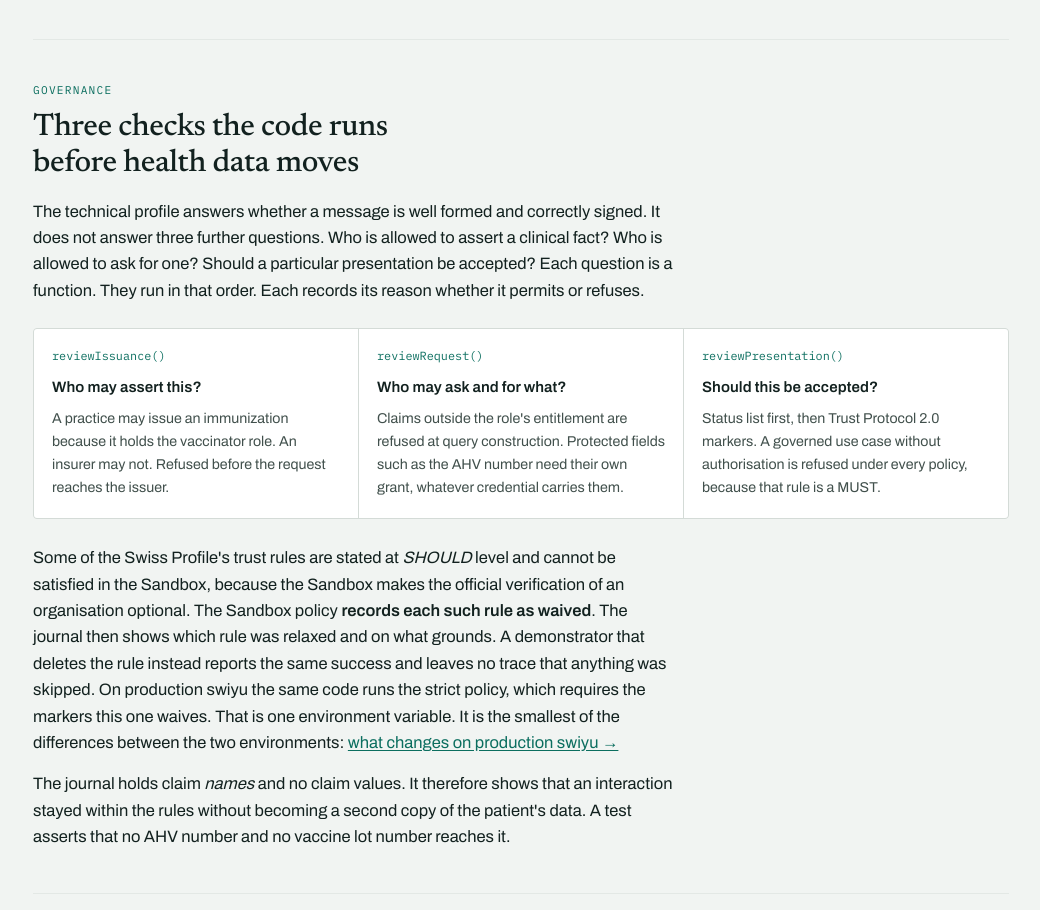
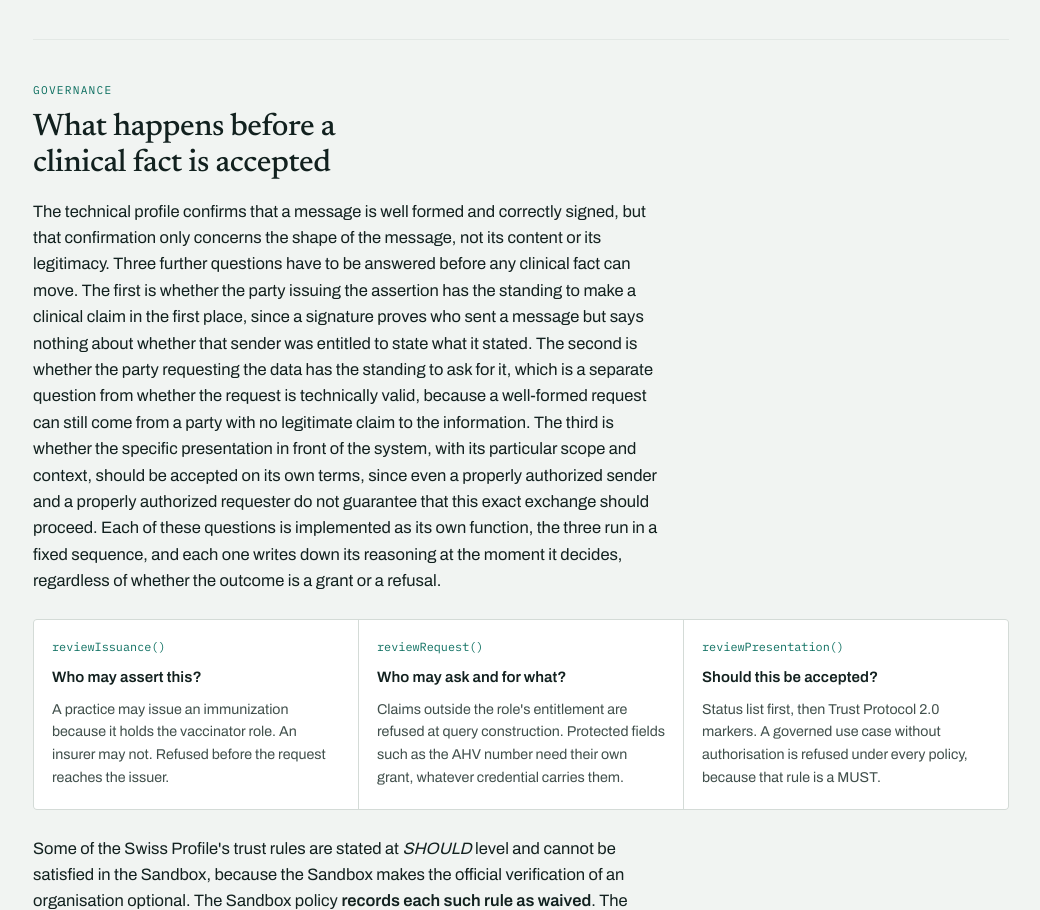
Before and after one commit to Accelerate-GmbH/digital-health-swiyu-vaccination, a website: page site/index.html in a window 1280 px wide. Shown: the part 3790-4700 px from the top of the page, without its empty margins (119-1159 px from the left). Drawn offline with Linux system fonts and the light colour scheme.

Commit message:
Update index.html

```diff
--- a/site/index.html
+++ b/site/index.html
@@ -641,12 +641,9 @@
 
   <section>
     <p class="kicker">Governance</p>
-    <h2>Three checks the code runs before health data moves</h2>
+    <h2>What happens before a clinical fact is accepted</h2>
     <p>
-      The technical profile answers whether a message is well formed and correctly signed. It does not
-      answer three further questions. Who is allowed to assert a clinical fact? Who is allowed to ask
-      for one? Should a particular presentation be accepted? Each question is a function. They run in
-      that order. Each records its reason whether it permits or refuses.
+      The technical profile confirms that a message is well formed and correctly signed, but that confirmation only concerns the shape of the message, not its content or its legitimacy. Three further questions have to be answered before any clinical fact can move. The first is whether the party issuing the assertion has the standing to make a clinical claim in the first place, since a signature proves who sent a message but says nothing about whether that sender was entitled to state what it stated. The second is whether the party requesting the data has the standing to ask for it, which is a separate question from whether the request is technically valid, because a well-formed request can still come from a party with no legitimate claim to the information. The third is whether the specific presentation in front of the system, with its particular scope and context, should be accepted on its own terms, since even a properly authorized sender and a properly authorized requester do not guarantee that this exact exchange should proceed. Each of these questions is implemented as its own function, the three run in a fixed sequence, and each one writes down its reasoning at the moment it decides, regardless of whether the outcome is a grant or a refusal.
     </p>
     <div class="gates">
       <div class="gate">
```
